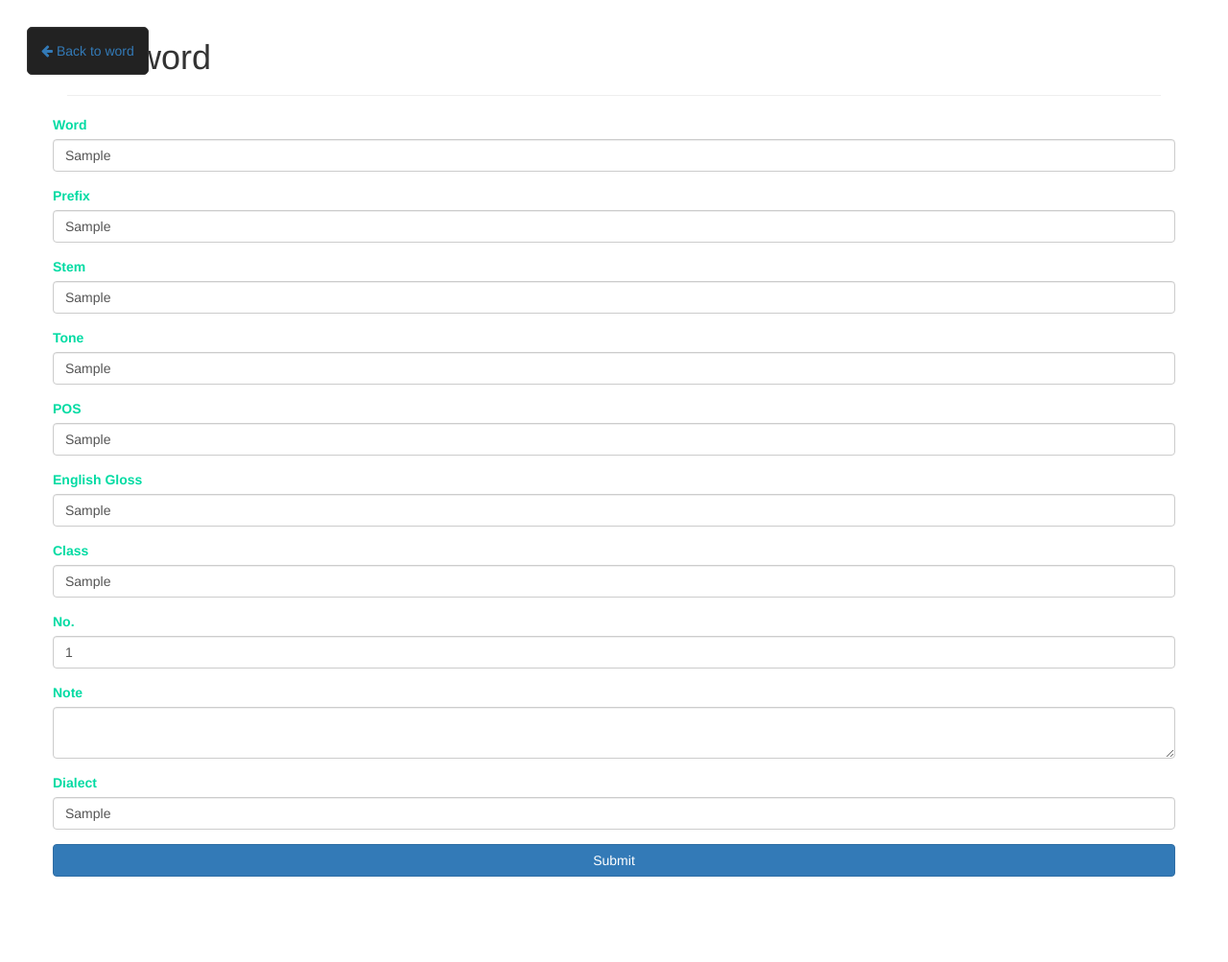
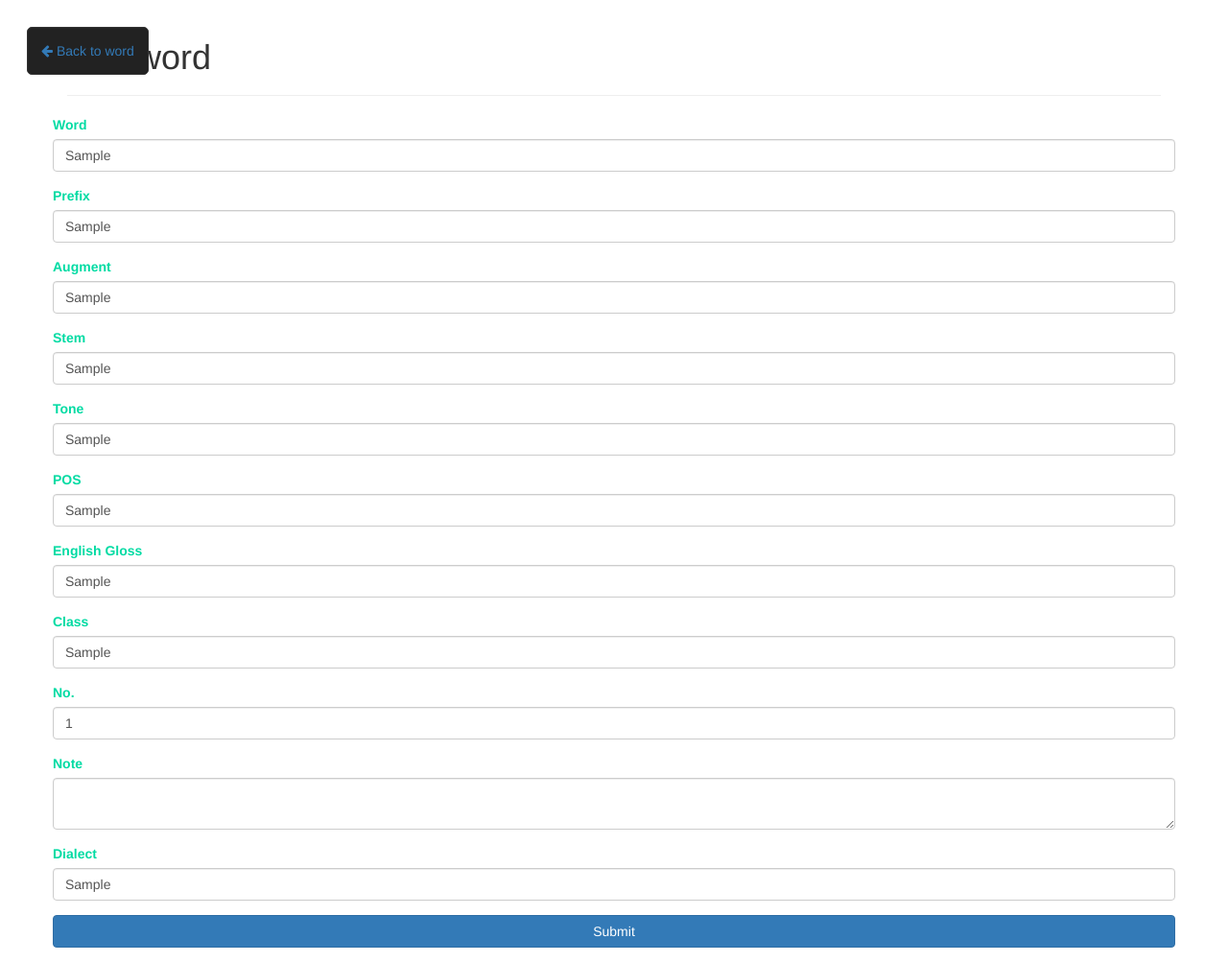
Before and after one commit to Typecraft/ruyankitara, a Django app: page /word/1/edit/ in a window 1280 px wide. Shown: the whole page at 96% size. Before the commit the page ends 914 px from the top, so only its background shows below. Run offline with Django 3.2, Linux system fonts and the light colour scheme; tables that the repository leaves empty hold one stand-in row (values such as "Sample post"); some libraries are stand-ins or nearby versions.

Commit message:
Add augment field to Word

```diff
--- a/words/forms.py
+++ b/words/forms.py
@@ -6,4 +6,4 @@ from words.models import Word
 class WordForm(ModelForm):
     class Meta:
         model = Word
-        fields = ('word', 'prefix', 'stem', 'tone', 'POS', 'word_class', 'gloss', 'no', 'note', 'dialect',)
+        fields = ('word', 'prefix', 'augment', 'stem', 'tone', 'POS', 'word_class', 'gloss', 'no', 'note', 'dialect',)
--- a/words/models.py
+++ b/words/models.py
@@ -7,6 +7,7 @@ from django.db import models
 class Word(models.Model):
     word = models.CharField(blank=True, default="", max_length=511)
     prefix = models.CharField(blank=True, default="", max_length=255)
+    augment = models.CharField(blank=True, default="", max_length=255)
     stem = models.CharField(default="", max_length=255)
     tone = models.CharField(blank=True, default="", max_length=255)
     POS = models.CharField(blank=True, default="", max_length=31)
@@ -17,4 +18,4 @@ class Word(models.Model):
     dialect = models.CharField(blank=True, default="", max_length=127)
 
     def __unicode__(self):
-        return u"%s" % (self.word)
+        return u"%s" % (self.word,)
--- a/words/templates/words/editword.html
+++ b/words/templates/words/editword.html
@@ -32,6 +32,11 @@
                         <label for="prefix">Prefix</label>
                         {{ form.prefix.errors }}
                         <input type="text" class="form-control" name="prefix" value="{{ word.prefix }}">
+                    </div>
+                    <div class="form-group">
+                        <label for="augment">Augment</label>
+                        {{ form.augment.errors }}
+                        <input type="text" class="form-control" name="augment" value="{{ word.augment }}">
                     </div>
                     <div class="form-group">
                         <label for="stem">Stem</label>
--- a/words/templates/words/word_detail.html
+++ b/words/templates/words/word_detail.html
@@ -26,6 +26,10 @@
         <div class="row">
             <div class="col-md-2">Prefix</div>
             <div class="col-md-10">{{ word.prefix }}</div>
+        </div>
+        <div class="row">
+          <div class="col-md-2">Augment</div>
+          <div class="col-md-10">{{ word.augment }}</div>
         </div>
         <div class="row">
             <div class="col-md-2">Stem</div>
--- a/words/views.py
+++ b/words/views.py
@@ -96,9 +96,8 @@ def word_delete(request, id):
 
 
 def word_update(request, id):
-    return HttpResponse(status=409)
     if request.method != "POST":
-        return 409
+        return HttpResponse(status=409)
 
     word = get_object_or_404(Word, pk=id)
 
@@ -106,6 +105,7 @@ def word_update(request, id):
 
     if form.is_valid():
         word.word = form.cleaned_data['word']
+        word.augment = form.cleaned_data['augment']
         word.wordExample = form.cleaned_data['wordExample']
         word.freeTrans = form.cleaned_data['freeTrans']
         word.freeTransExample = form.cleaned_data['freeTransExample']
```
Also changed, not shown: words/migrations/0005_auto_20190113_1309.py (added).
